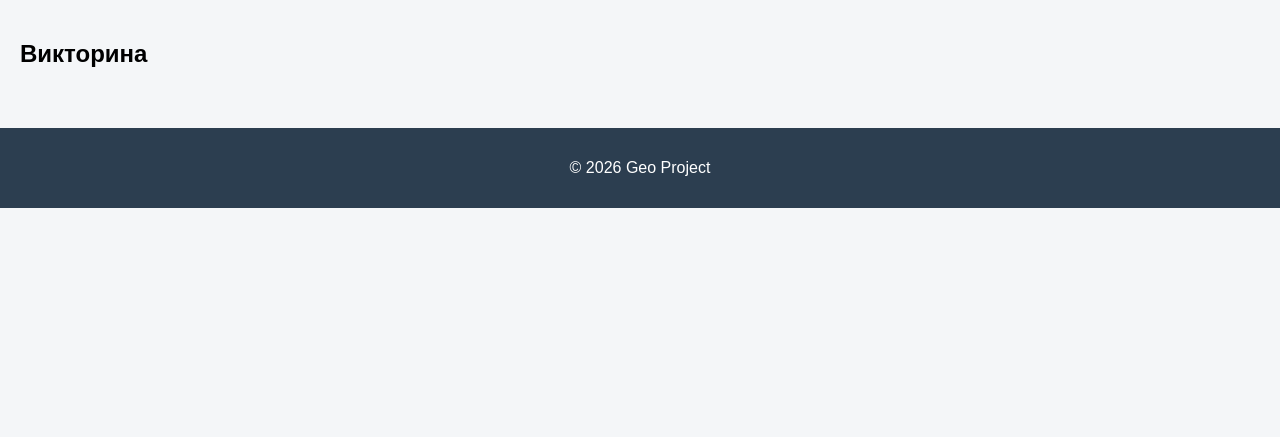
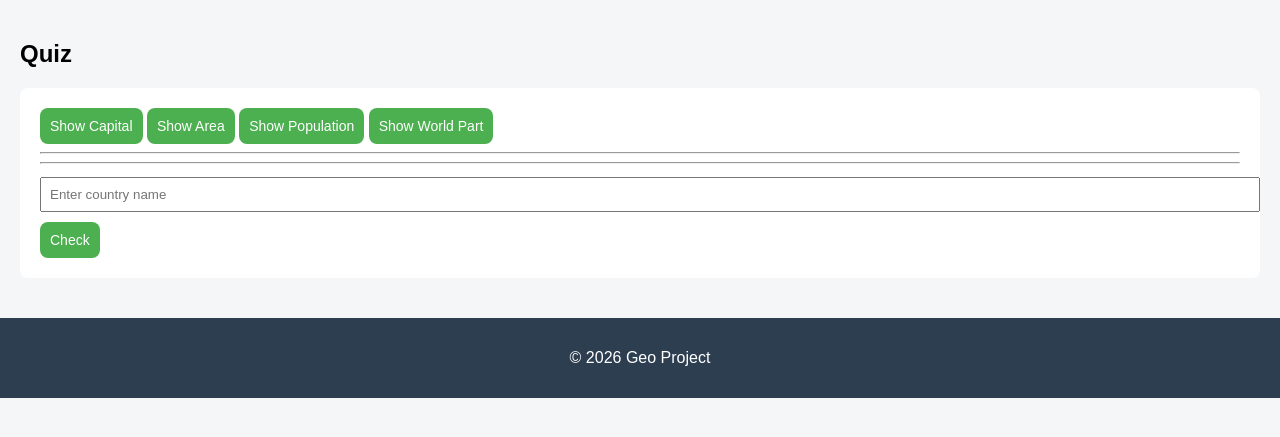
Before and after one commit to VoloshinovskiiDaniil/Django_project, a Django app: page /quiz/ in a window 1280 px wide. Shown: the part 189-626 px from the top of the page. Run offline with Django 5.2, Linux system fonts and the light colour scheme; tables that the repository leaves empty hold one stand-in row (values such as "Sample post").

Commit message:
Quiz was added

```diff
--- a/country_learner/views.py
+++ b/country_learner/views.py
@@ -1,3 +1,4 @@
+import random
 from django.shortcuts import render, redirect
 from .models import Country, UserCountry
 from .forms import AddCountryForm
@@ -86,5 +87,47 @@ def modify_user_countries(request):
 
     return redirect('my_countries')
 
+
 def quiz(request):
-    return render(request, 'quiz.html')
+    user_countries = UserCountry.objects.all()
+
+    if not user_countries.exists():
+        return render(request, 'quiz.html', {
+            'error': 'No countries in your list!'
+        })
+
+    if request.method == 'GET':
+        country = random.choice([uc.country for uc in user_countries])
+        hints = []
+        message = None
+
+    else:
+        country_id = request.POST.get('country_id')
+        country = Country.objects.get(id=country_id)
+
+        hints = request.POST.getlist('hints')
+        message = None
+
+    if 'next' in request.POST:
+        country = random.choice([uc.country for uc in user_countries])
+        hints = []
+        message = None
+
+    elif 'hint' in request.POST:
+        hint = request.POST.get('hint')
+        if hint not in hints:
+            hints.append(hint)
+
+    elif 'answer' in request.POST:
+        answer = request.POST.get('answer', '').strip()
+
+        if answer.lower() == country.name.lower():
+            message = "Correct!"
+        else:
+            message = f"Wrong! It was {country.name}"
+
+    return render(request, 'quiz.html', {
+        'country': country,
+        'hints': hints,
+        'message': message
+    })
--- a/templates/quiz.html
+++ b/templates/quiz.html
@@ -1,4 +1,58 @@
 {% extends 'base.html' %}
+
 {% block content %}
-<h2>Викторина</h2>
+
+<h2>Quiz</h2>
+
+{% if error %}
+    <p>{{ error }}</p>
+{% else %}
+
+<form method="post">
+    {% csrf_token %}
+
+    <input type="hidden" name="country_id" value="{{ country.id }}">
+
+    {% for h in hints %}
+        <input type="hidden" name="hints" value="{{ h }}">
+    {% endfor %}
+
+    <button name="hint" value="capital">Show Capital</button>
+    <button name="hint" value="square">Show Area</button>
+    <button name="hint" value="population">Show Population</button>
+    <button name="hint" value="world_part">Show World Part</button>
+
+    <hr>
+
+    {% if 'capital' in hints %}
+        <p>Capital: {{ country.capital }}</p>
+    {% endif %}
+
+    {% if 'square' in hints %}
+        <p>Area: {{ country.square }}</p>
+    {% endif %}
+
+    {% if 'population' in hints %}
+        <p>Population: {{ country.population }}</p>
+    {% endif %}
+
+    {% if 'world_part' in hints %}
+        <p>World Part: {{ country.world_part }}</p>
+    {% endif %}
+
+    <hr>
+
+    <input type="text" name="answer" placeholder="Enter country name">
+    <button type="submit">Check</button>
+
+    {% if message %}
+        <p><strong>{{ message }}</strong></p>
+
+        <button type="submit" name="next" value="1">Next country</button>
+    {% endif %}
+
+</form>
+
+{% endif %}
+
 {% endblock %}
```
